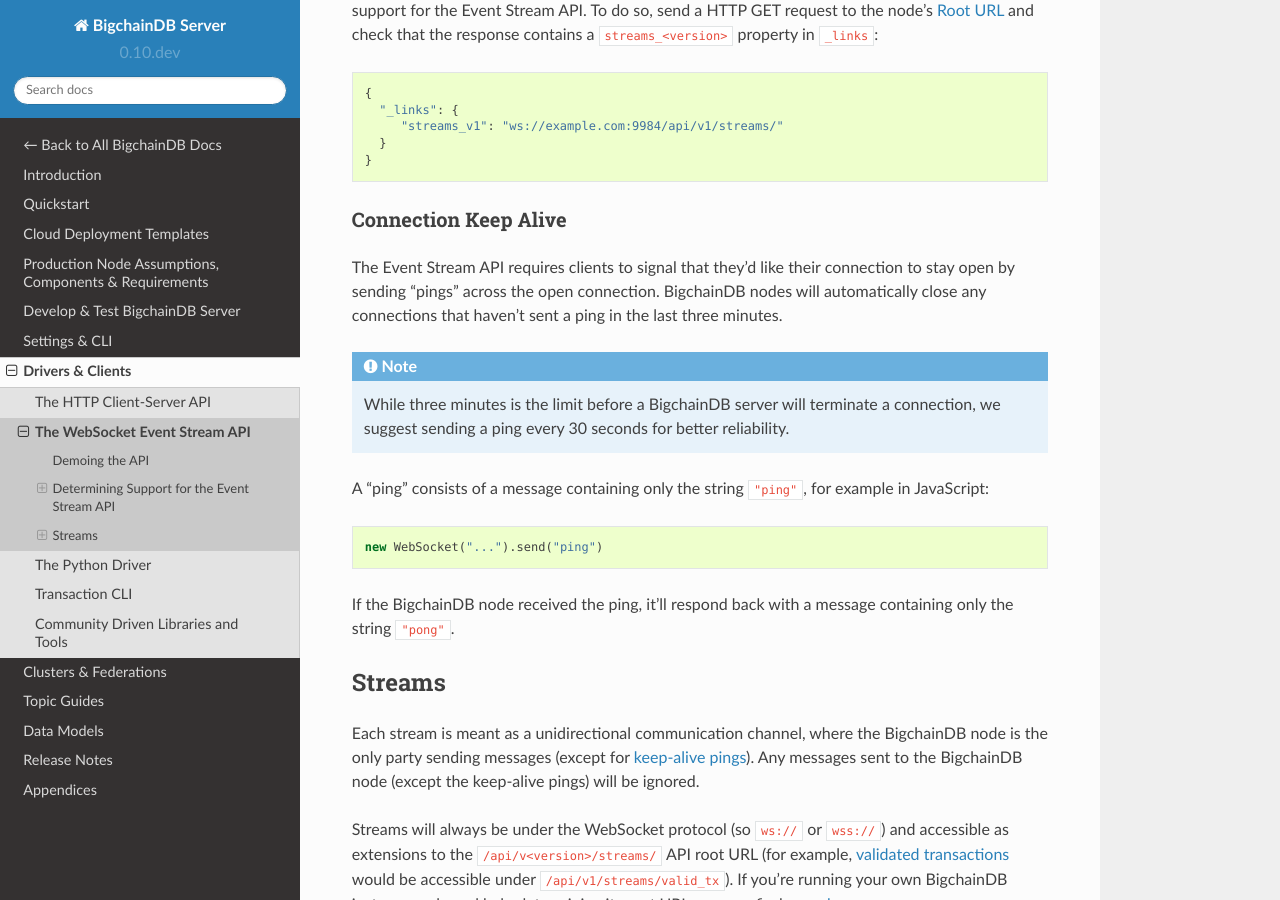
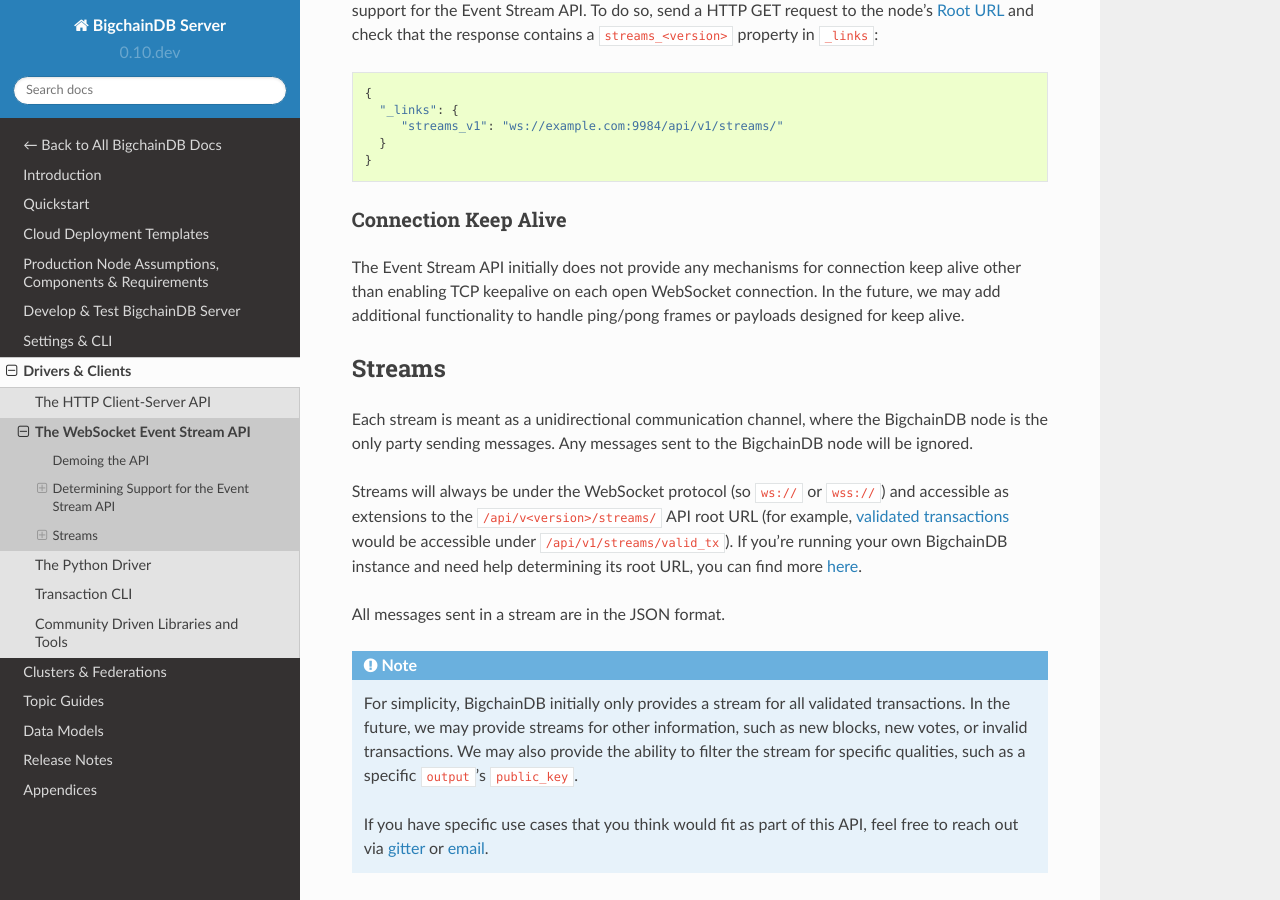
Before and after one commit to bigchaindb/bigchaindb, a Sphinx documentation site: the page built from docs/server/source/drivers-clients/websocket-event-stream-api.rst, in a window 1280 px wide and 900 px high, scrolled down 614 px. Built offline with Sphinx 7.4.7 and the Read the Docs theme 2.0.0, drawn with Linux system fonts in a browser that asks for light colours; pages that are not in the unit, such as notebooks, are missing from menus.

Commit message:
Remove connect keep alive protocol from Event Stream API

```diff
--- a/docs/server/source/drivers-clients/websocket-event-stream-api.rst
+++ b/docs/server/source/drivers-clients/websocket-event-stream-api.rst
@@ -36,35 +36,17 @@
 Connection Keep Alive
 ~~~~~~~~~~~~~~~~~~~~~
 
-The Event Stream API requires clients to signal that they'd like their
-connection to stay open by sending "pings" across the open connection.
-BigchainDB nodes will automatically close any connections that haven't sent a
-ping in the last three minutes.
-
-.. note::
-
-    While three minutes is the limit before a BigchainDB server will terminate
-    a connection, we suggest sending a ping every 30 seconds for better
-    reliability.
-
-A "ping" consists of a message containing only the string ``"ping"``, for example
-in JavaScript:
-
-.. code-block:: javascript
-
-    new WebSocket("...").send("ping")
-
-If the BigchainDB node received the ping, it'll respond back with a message
-containing only the string ``"pong"``.
-
+The Event Stream API initially does not provide any mechanisms for connection
+keep alive other than enabling TCP keepalive on each open WebSocket connection.
+In the future, we may add additional functionality to handle ping/pong frames
+or payloads designed for keep alive.
 
 Streams
 -------
 
 Each stream is meant as a unidirectional communication channel, where the
-BigchainDB node is the only party sending messages (except for `keep-alive
-pings <#connection-keep-alive>`_). Any messages sent to the BigchainDB node
-(except the keep-alive pings) will be ignored.
+BigchainDB node is the only party sending messages. Any messages sent to the
+BigchainDB node will be ignored.
 
 Streams will always be under the WebSocket protocol (so ``ws://`` or
 ``wss://``) and accessible as extensions to the ``/api/v<version>/streams/``
```
